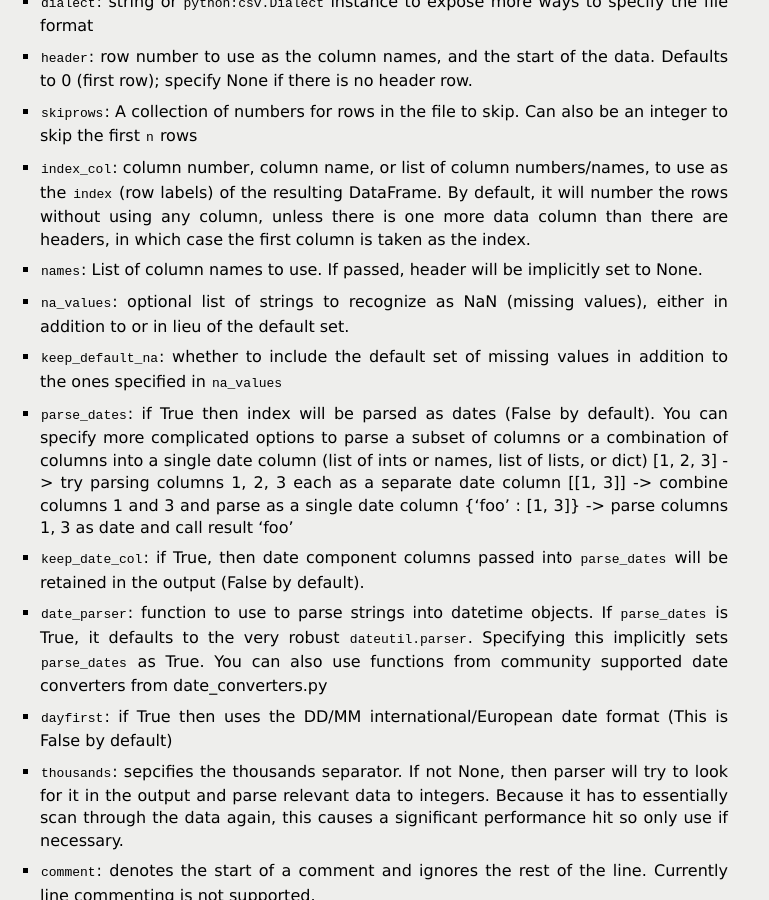
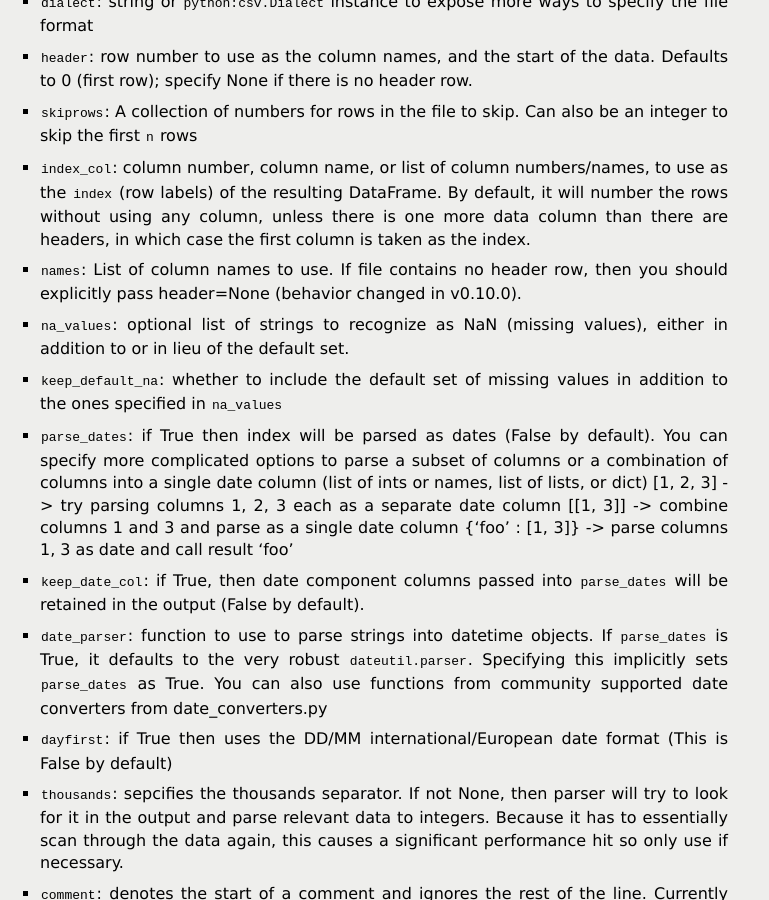
Before and after one commit to mobogaqc/pandas, a Sphinx documentation site: the page built from doc/source/io.rst, in a window 1280 px wide and 900 px high, scrolled down 1005 px. Shown: the whole window, without its empty margins (0-769 px from the left). Built offline with Sphinx 7.4.7, drawn with Linux system fonts in a browser that asks for light colours; formulas are drawn with MathJax 3; the version number is read from the project's files by our own code.

```diff
--- a/doc/source/io.rst
+++ b/doc/source/io.rst
@@ -82,8 +82,8 @@ data into a DataFrame object. They can take a number of arguments:
     it will number the rows without using any column, unless there is one more
     data column than there are headers, in which case the first column is taken
     as the index.
-  - ``names``: List of column names to use. If passed, header will be
-    implicitly set to None.
+  - ``names``: List of column names to use. If file contains no header row,
+    then you should explicitly pass header=None (behavior changed in v0.10.0).
   - ``na_values``: optional list of strings to recognize as NaN (missing
     values), either in addition to or in lieu of the default set.
   - ``keep_default_na``: whether to include the default set of missing values
```
Also changed, not shown: 1 other file.
